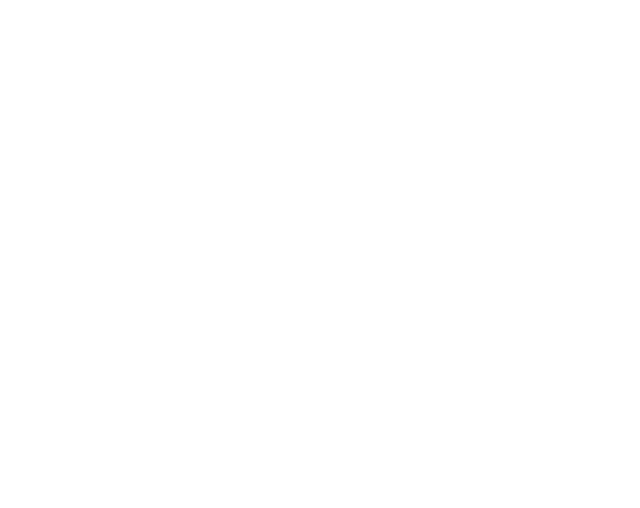
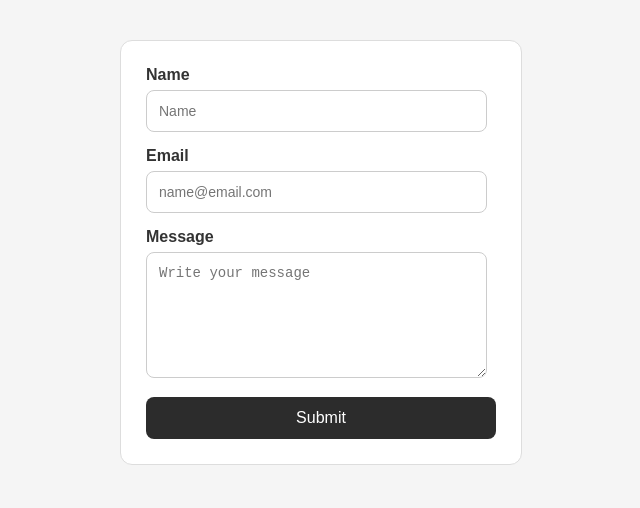
Before and after one commit to WebCrafts-se/portfolio, a plain HTML site: page index.html in a window 1280 px wide. Shown: the whole page, without its empty margins (319-959 px from the left). Drawn offline with Linux system fonts and the light colour scheme.

Commit message:
added js, css and html for contactform. Google script currently blocked...

```diff
--- /dev/null
+++ b/form.js
@@ -0,0 +1,29 @@
+const WEB_APP_URL = "https://script.google.com/macros/s/AKfycbzYvrM-csPqAKPOKYdm5o9LRbeAEqUUeUGIs9aSF7xVg9cCbrBzAV_kKKETDyH6cOhj/exec";
+
+const form = document.getElementById("contactForm");
+const statusMsg = document.getElementById("statusMsg");
+
+form.addEventListener("submit", async (e) => {
+  e.preventDefault();
+
+  statusMsg.classList.remove("hidden");
+  statusMsg.textContent = "Sending...";
+
+  const formData = new FormData(form);
+
+  try {
+    const response = await fetch(WEB_APP_URL, {
+      method: "POST",
+      body: formData,
+    });
+
+    if (response.ok) {
+      statusMsg.textContent = "Message sent!";
+      form.reset();
+    } else {
+      statusMsg.textContent = "Error: Failed to send";
+    }
+  } catch (error) {
+    statusMsg.textContent = "Network error";
+  }
+});
--- a/index.html
+++ b/index.html
@@ -1,11 +1,37 @@
 <!DOCTYPE html>
 <html lang="en">
-<head>
-    <meta charset="UTF-8">
-    <meta name="viewport" content="width=device-width, initial-scale=1.0">
+  <head>
+    <meta charset="UTF-8" />
+    <meta name="viewport" content="width=device-width, initial-scale=1.0" />
     <title>WebCrafts</title>
-</head>
-<body>
+    <link rel="stylesheet" href="styles.css" />
+  </head>
+  <body>
+    <div class="contact-card">
+      <form id="contactForm">
+        <label>Name</label>
+        <input type="text" name="name" placeholder="Name" required />
 
-</body>
+        <label>Email</label>
+        <input
+          type="email"
+          name="email"
+          placeholder="name@email.com"
+          required
+        />
+
+        <label>Message</label>
+        <textarea
+          name="message"
+          placeholder="Write your message"
+          required
+        ></textarea>
+
+        <button type="submit">Submit</button>
+
+        <p id="statusMsg" class="hidden"></p>
+      </form>
+    </div>
+  </body>
+  <script type="module" src="form.js"></script>
 </html>
--- a/styles.css
+++ b/styles.css
@@ -0,0 +1,63 @@
+body {
+  background: #f5f5f5;
+  margin: 0;
+  padding: 40px;
+  font-family: Arial, sans-serif;
+}
+
+.contact-card {
+  max-width: 350px;
+  margin: 0 auto;
+  padding: 25px;
+  border: 1px solid #ddd;
+  border-radius: 12px;
+  background: #fff;
+}
+
+
+.contact-card label {
+  display: block;
+  margin-bottom: 6px;
+  font-weight: 600;
+  color: #333;
+}
+
+.contact-card input,
+.contact-card textarea {
+  width: 90%;
+  padding: 12px;
+  margin-bottom: 15px;
+  border: 1px solid #ccc;
+  border-radius: 8px;
+  font-size: 14px;
+}
+
+.contact-card textarea {
+  resize: vertical;
+  height: 100px;
+}
+
+.contact-card button {
+  width: 100%;
+  padding: 12px;
+  background: #2c2c2c;
+  color: white;
+  border: none;
+  border-radius: 8px;
+  font-size: 16px;
+  cursor: pointer;
+}
+
+.contact-card button:hover {
+  background: #000;
+}
+
+.hidden {
+  display: none;
+}
+
+#statusMsg {
+  margin-top: 10px;
+  font-size: 14px;
+  text-align: center;
+}
```
